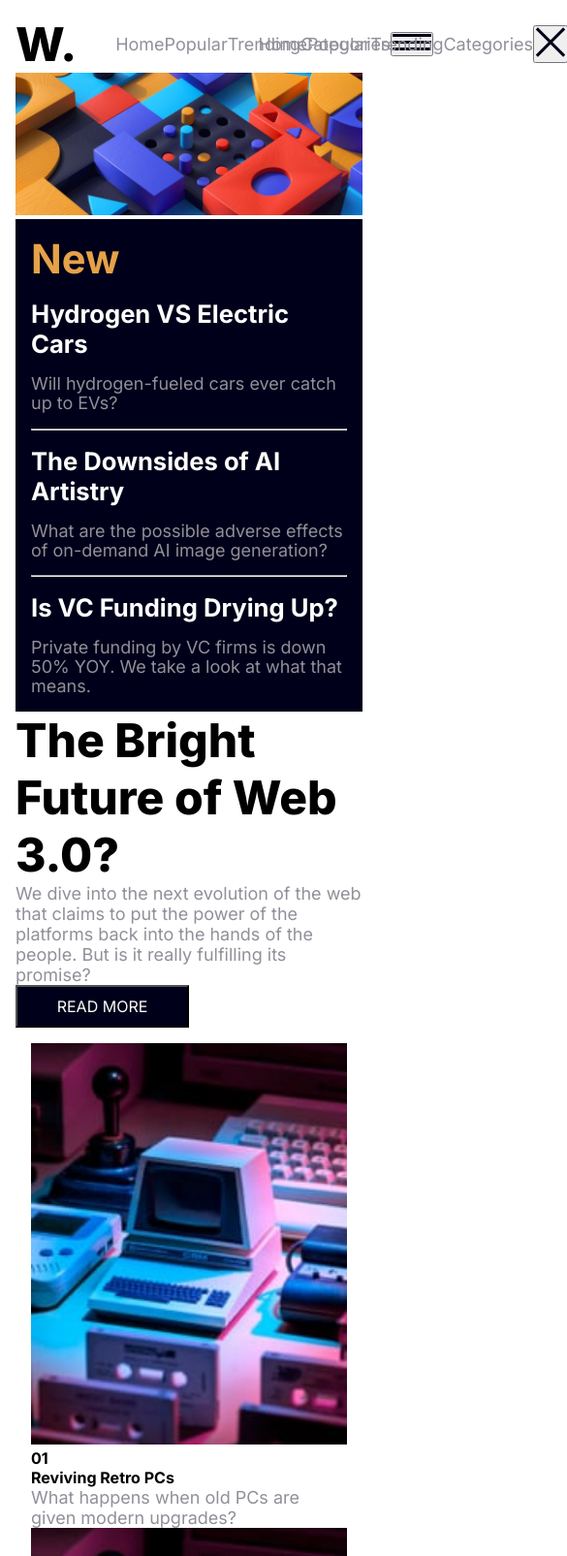
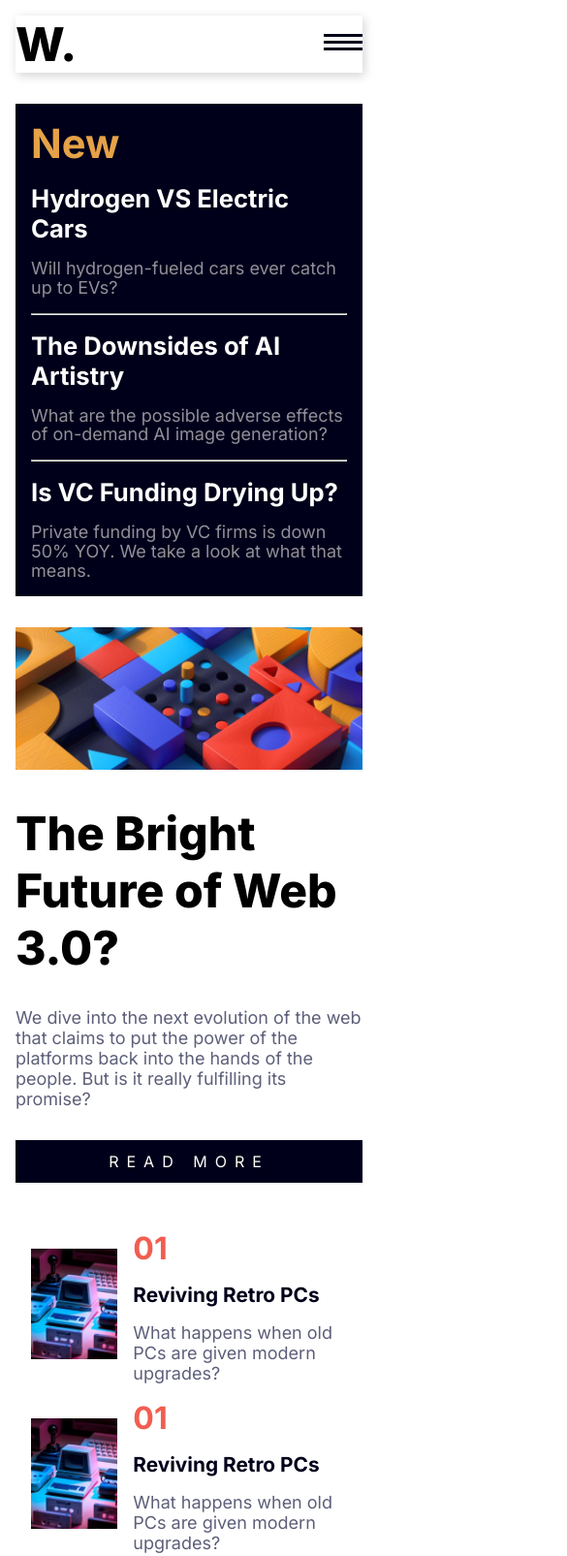
Before and after one commit to Furqatovm/css-grid-2-lesson, a plain HTML site: page index.html in a window 390 px wide. Shown: the top 1605 px of the page at 97% size, 585 px wide, since content can reach past the window. Drawn offline with Linux system fonts and the light colour scheme.

Commit message:
add changes

```diff
--- a/style.css
+++ b/style.css
@@ -4,6 +4,7 @@
     box-sizing: border-box;
     font-size: 1rem;
     font-family: "Inter", sans-serif;
+    transition: all 0.5s;
 }
 
 
@@ -12,6 +13,45 @@
     --orange:hsl(35, 77%, 62%);
     --softred:hsl(5, 85%, 63%);
 
+}
+
+main{
+    display: grid;
+    grid-template-columns: repeat(12, 1fr);
+    gap: 2rem;
+}
+
+header{
+    grid-column: 1 / -1;
+}
+
+.wrapper-img{
+    grid-column: 1 / 9;
+
+}
+.section-2{
+    grid-column: 9 / -1;
+    grid-row: 3 / 5;
+    justify-content: space-between;
+}
+
+.section-3{
+    grid-column: 1 / 4;
+}
+.section-4{
+    grid-column: 4 / 9;
+}
+.section-right{
+    display: flex;
+    flex-direction: column;
+    justify-content: space-between;
+    gap: 2rem;
+}
+footer{
+    grid-column: 1 / -1;
+}
+.wrapper-tugma{
+    margin: 0;
 }
 
 .logo{
@@ -23,7 +63,7 @@
 }
 .nav-child{
     text-decoration: none;
-    color: #928f99;
+    color: #5d5f79;
     font-size: 1.125rem;
 }
 
@@ -83,8 +123,12 @@ nav{
 .section-2{
     display: flex;
     flex-direction: column;
-    justify-content: start;
+    justify-content: space-between;
+    align-items: flex-start;
     gap: 1rem;
+}
+hr{
+    width: 100%;
 }
 
 .wrapper-tugma{
@@ -95,4 +139,137 @@ nav{
     padding: 10px 30px;
     background-color: hsl(240, 100%, 5%);
     color: hsl(36, 100%, 99%);
+    border-color: transparent;
+    letter-spacing: 0.5rem;
+
 }
+
+.footer-child{
+    display: flex;
+    gap: 1rem;
+    align-items: center;
+}
+.footer-sarlavha{
+    font-size: 2rem;
+    color: #f15e50;
+}
+.footer-main-sarlavha{
+    font-size: 1.3rem;
+    color: hsl(240, 100%, 5%);
+}
+
+footer .nav-child{
+    color: hsl(236, 13%, 42%);
+}
+
+
+.footer-right{
+    display: flex;
+    flex-direction: column;
+    justify-content: space-between;
+    gap: 1rem;
+}
+
+footer{
+    display: flex;
+    justify-content: space-between;
+    gap: 2rem;
+}
+
+#menu{
+    display: none;
+}
+
+#nav-2{
+    display: none;
+}
+
+
+@media (max-width: 768px){
+    header{
+        grid-column: 1 / -1;
+    }
+
+    .wrapper-img{
+        grid-column: 1 / -1;
+
+    }
+    .section-2{
+        grid-column: 1 / -1;
+        grid-row: 2 / 4;
+        justify-content: space-between;
+    }
+
+    .section-3{
+        grid-column: 1 / -1;
+    }
+    .section-4{
+        grid-column: 1 / -1;
+    }
+    .wrapper-tugma{
+        width: 100%;
+    }
+    footer{
+        display: flex;
+        flex-direction: column;
+        gap: 1rem;
+    }
+
+    nav{
+        width: unset;
+    }
+
+    #menu{
+        display: block;
+    }
+
+    .none{
+        display: none;
+    }
+
+    #nav-2{
+        display: none;
+        flex-direction: column;
+        gap: 1rem;
+        justify-content: center;
+        align-items: center;
+        background-color: white;
+        width: 50vh;
+        height: 100vh;
+        box-shadow: 2px 3px 10px lightgray;
+        position: fixed;
+        top: 0;
+        right: 0;
+        bottom: 0;
+    }
+
+    #close{
+        position: absolute;
+        top: 2%;
+        right: 2%;
+    }
+    .tugg{
+        background-color: transparent;
+        border: none;
+        cursor: pointer;
+    }
+    #black{
+        display: none;
+        width: 100vw;
+        height: 100vh;
+        background-color: black;
+        opacity: 10%;
+        position: fixed;
+    }
+
+    header{
+        grid-column: 1 / -1;
+        position: sticky;
+        z-index: 10;
+        background-color: white;
+        box-shadow: 2px 3px 10px lightgray;
+        top: 0;
+        left: 0;
+        right: 0;
+    }
+}
```
